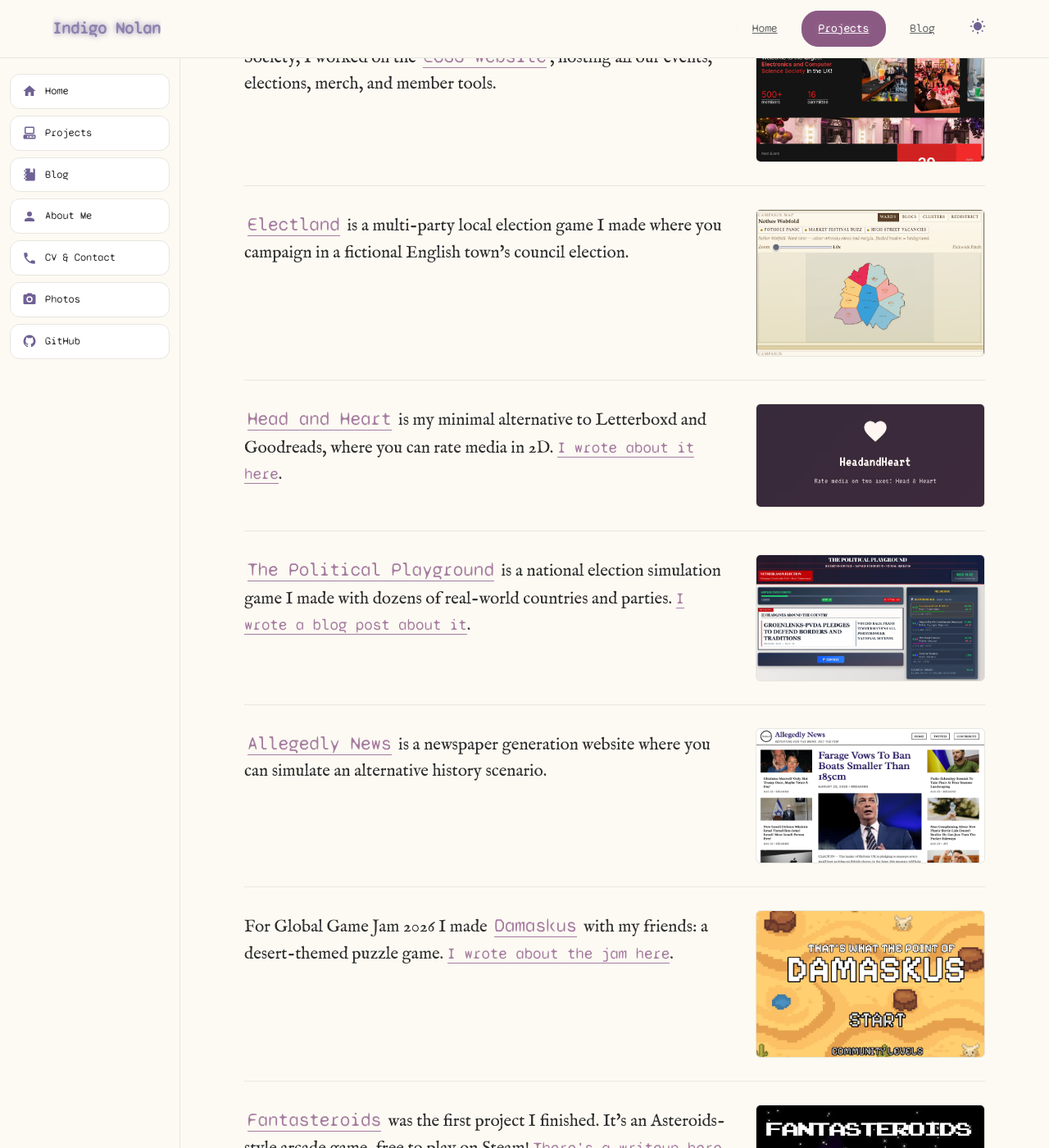
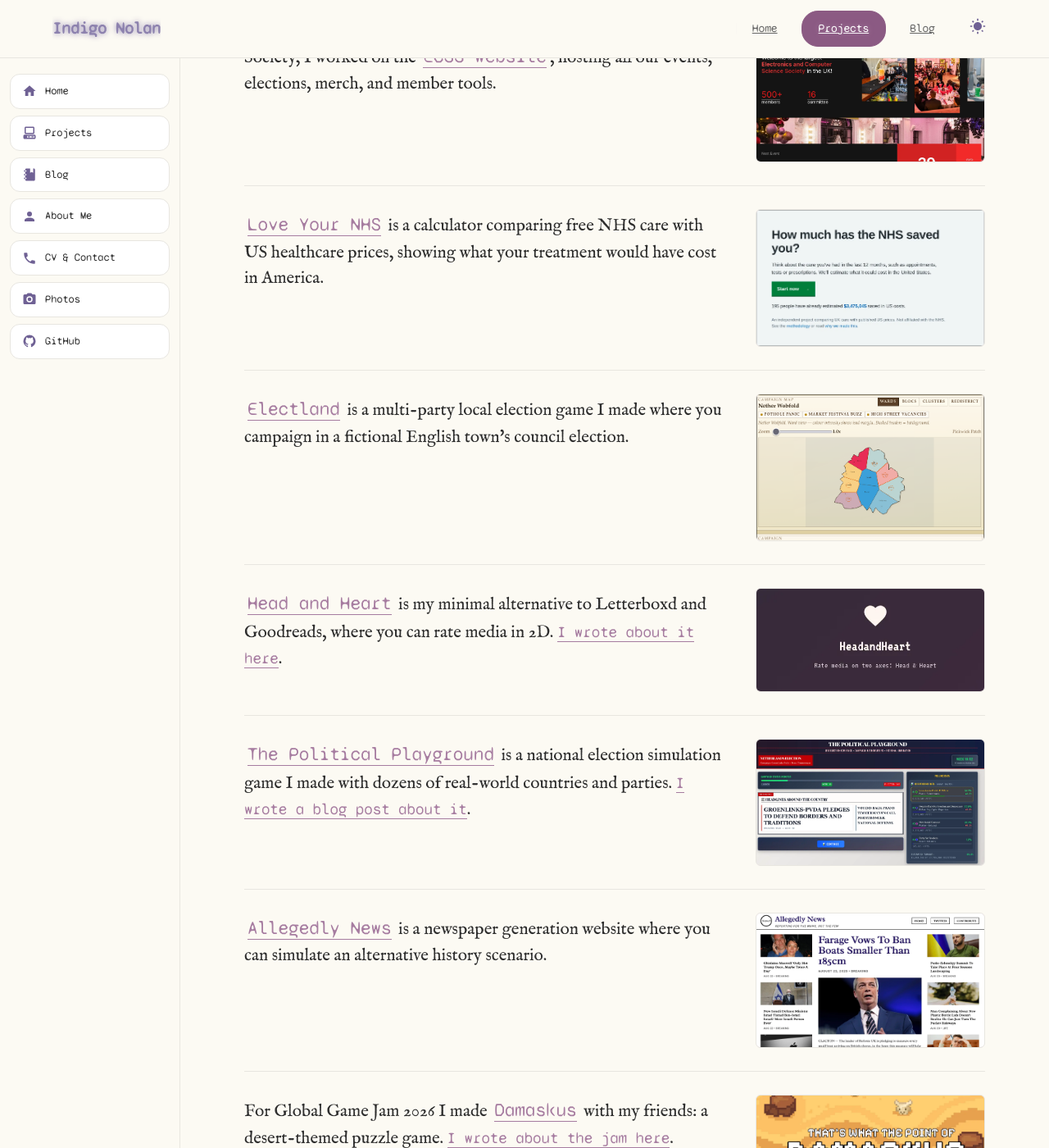
Before and after one commit to Lem0naise/website, a Jekyll site: the page portfolio/index.html, which Jekyll copies as it is, in a window 1280 px wide and 1400 px high, scrolled down 472 px. Shown: the whole window at 82% size. Built offline with Jekyll 4.4.1, drawn with Linux system fonts in a browser that asks for light colours; some web fonts are replaced; some of the changed text lies outside the part shown.

Commit message:
add loveyournhs

```diff
--- a/portfolio/index.html
+++ b/portfolio/index.html
@@ -67,11 +67,10 @@
 					"applicationCategory": "GameApplication"
 				},
 				{
-					"@type": "WebApplication",
-					"name": "Mycelium Market",
-					"description": "Hackathon project where wind, soil moisture, rainfall, humidity, and other natural systems affect a realistic global stock market simulation on a 3D world map.",
-					"url": "https://market.indigo.spot",
-					"applicationCategory": "FinanceApplication"
+					"@type": "WebSite",
+					"name": "Love Your NHS UK",
+					"description": "A project to calculate American vs British healthcare costs on the NHS.",
+					"url": "https://loveyournhs.uk"
 				}
 			],
 			"sameAs": [
@@ -179,6 +178,15 @@
 						</a>
 					</article>
 
+
+					<article class="project-entry" itemscope itemtype="https://schema.org/WebApplication">
+						<p class="project-summary" itemprop="description"><a href="https://loveyournhs.uk" target="_blank" rel="noopener" class="project-inline-link" itemprop="name">Love Your NHS</a> is a calculator comparing free NHS care with US healthcare prices, showing what your treatment would have cost in America.</p>
+						<a href="https://loveyournhs.uk" target="_blank" rel="noopener" class="project-thumb-link">
+							<img src="/blog/whyibuilt/imgs/loveyournhs.webp" alt="Love Your NHS calculator screenshot"
+							class="project-thumb" width="1175" height="702" loading="lazy" decoding="async">
+						</a>
+					</article>
+
 					<article class="project-entry" itemscope itemtype="https://schema.org/VideoGame">
 						<p class="project-summary" itemprop="description"><a href="https://electland.indigo.spot" target="_blank" rel="noopener" class="project-inline-link" itemprop="name">Electland</a> is a multi-party local election game I made where you campaign in a fictional English town's council election.</p>
 						<a href="https://electland.indigo.spot" target="_blank" rel="noopener" class="project-thumb-link">
@@ -194,6 +202,7 @@
 							class="project-thumb" width="544" height="244" loading="lazy" decoding="async">
 						</a>
 					</article>
+
 
 					<article class="project-entry" itemscope itemtype="https://schema.org/VideoGame">
 						<p class="project-summary" itemprop="description"><a href="https://polplay.indigo.spot" target="_blank" rel="noopener" class="project-inline-link" itemprop="name">The Political Playground</a> is a national election simulation game I made with dozens of real-world countries and parties. <a href="/politicalplayground" class="project-more-link">I wrote a blog post about it</a>.</p>
@@ -211,6 +220,7 @@
 						</a>
 					</article>
 
+
 					<article class="project-entry" itemscope itemtype="https://schema.org/VideoGame">
 						<p class="project-summary" itemprop="description">For Global Game Jam 2026 I made <a href="https://damaskus.indigo.spot" target="_blank" rel="noopener" class="project-inline-link" itemprop="name">Damaskus</a> with my friends: a desert-themed puzzle game. <a href="/damaskus" class="project-more-link">I wrote about the jam here</a>.</p>
 						<a href="https://damaskus.indigo.spot" target="_blank" rel="noopener" class="project-thumb-link">
@@ -227,13 +237,6 @@
 						</a>
 					</article>
 
-					<article class="project-entry" itemscope itemtype="https://schema.org/WebApplication">
-						<p class="project-summary" itemprop="description"><a href="https://mycelium.indigo.spot" target="_blank" rel="noopener" class="project-inline-link" itemprop="name">Mycelium Market</a> was a hackathon project where wind, soil moisture, and rainfall drive a stock market on a world map.</p>
-						<a href="https://mycelium.indigo.spot" target="_blank" rel="noopener" class="project-thumb-link">
-							<img src="/assets/imgs/mycelium.webp" alt="Mycelium Market screenshot"
-							class="project-thumb" width="2973" height="1301" loading="lazy" decoding="async">
-						</a>
-					</article>
 
 					<article class="project-entry" itemscope itemtype="https://schema.org/WebSite">
 						<p class="project-summary" itemprop="description">The <a href="https://kresimiria.wiki" target="_blank" rel="noopener" class="project-inline-link" itemprop="name">Kresimiria Wiki</a> is a fictional worldbuilding wiki with laws, politicians, and more, styled to look like Wikipedia. <a href="/kresimiria" class="project-more-link">Here is how it began</a>.</p>
```
Also changed, not shown: blog/whyibuilt/imgs/loveyournhs.webp (added).
